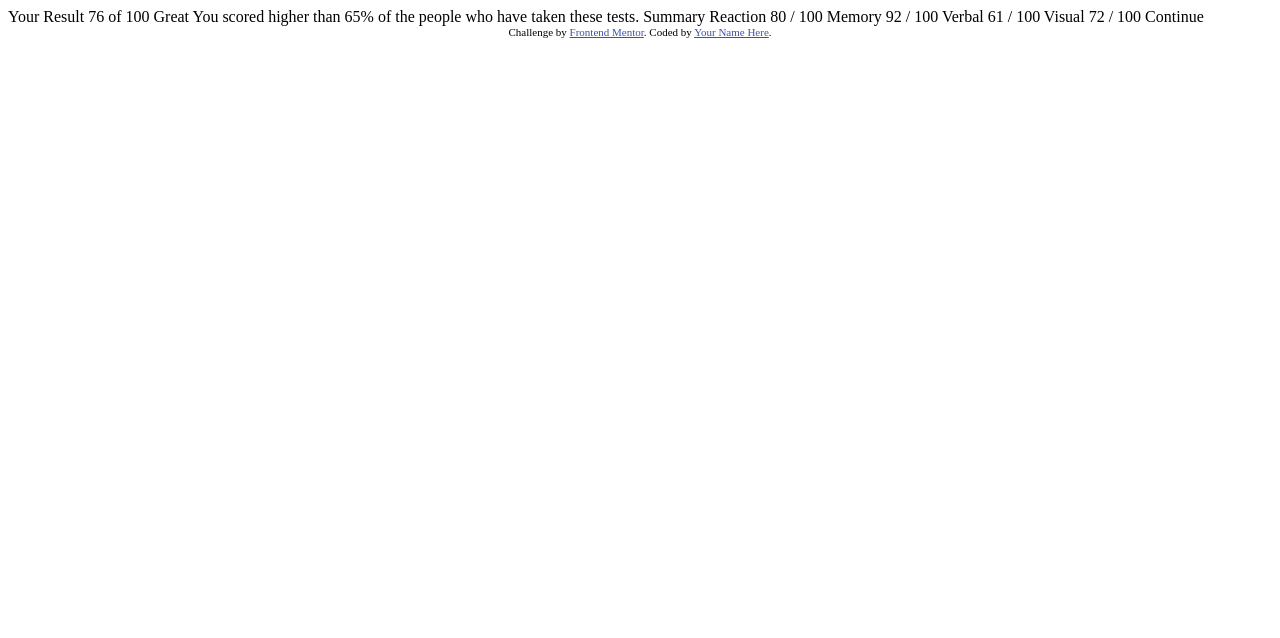
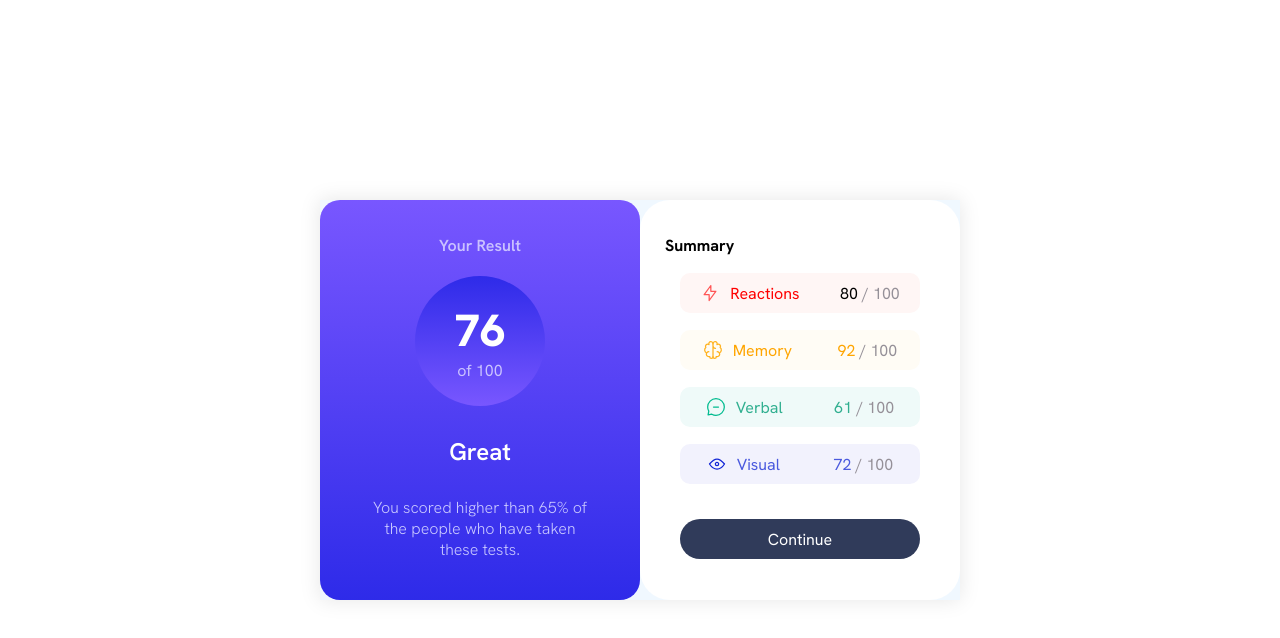
Before and after one commit to depinfo/mentor-chalenge-2, a plain HTML site: page index.html in a window 1280 px wide. Drawn offline with Linux system fonts and the light colour scheme.

Commit message:
add style

```diff
--- a/index.html
+++ b/index.html
@@ -5,43 +5,66 @@
   <meta name="viewport" content="width=device-width, initial-scale=1.0"> <!-- displays site properly based on user's device -->
 
   <link rel="icon" type="image/png" sizes="32x32" href="./assets/images/favicon-32x32.png">
+  <link rel="stylesheet" href="style.css">
+  <link rel="preconnect" href="https://fonts.googleapis.com">
+<link rel="preconnect" href="https://fonts.gstatic.com" crossorigin>
+<link href="https://fonts.googleapis.com/css2?family=Hanken+Grotesk:ital,wght@0,100..900;1,100..900&display=swap" rel="stylesheet">
+
 
   <title>Frontend Mentor | Results summary component</title>
 
-  <!-- Feel free to remove these styles or customise in your own stylesheet 👍 -->
-  <style>
-    .attribution { font-size: 11px; text-align: center; }
-    .attribution a { color: hsl(228, 45%, 44%); }
-  </style>
 </head>
 <body>
 
-  Your Result
-  76
-  of 100
+  <div class="container">
+     <div class="card">
+          <div class="result">
+            <div id="title">Your Result</div>
+            <div class="circle">
+              <div class="circle__inner__text">76</div>
+              <span class="of_100">of 100</span>
+            </div>
+            <div id="great">Great</div>
+            <div class="result_description">
+              You scored higher than 65% of the people who have taken these tests.
+            </div>
+          </div>
+          <div class="summary">
+            <div class="title">Summary</div>
+            <div class="dettails">
+              <div class="reaction">
+                <div id="reaction">
+                  <svg xmlns="http://www.w3.org/2000/svg" width="20" height="20" fill="none" viewBox="0 0 20 20"><path stroke="#F55" stroke-linecap="round" stroke-linejoin="round" stroke-width="1.25" d="M10.833 8.333V2.5l-6.666 9.167h5V17.5l6.666-9.167h-5Z"/></svg>
+                  <span class="label_reaction">Reactions</span>
+                </div>
+                <div>80 <span class="cent">/ 100</span></div>
+              </div>
+              <div class="memory">
+                <div id="memory">
+                  <svg xmlns="http://www.w3.org/2000/svg" width="20" height="20" fill="none" viewBox="0 0 20 20"><path stroke="#FFB21E" stroke-linecap="round" stroke-linejoin="round" stroke-width="1.25" d="M5.833 11.667a2.5 2.5 0 1 0 .834 4.858"/><path stroke="#FFB21E" stroke-linecap="round" stroke-linejoin="round" stroke-width="1.25" d="M3.553 13.004a3.333 3.333 0 0 1-.728-5.53m.025-.067a2.083 2.083 0 0 1 2.983-2.824m.199.054A2.083 2.083 0 1 1 10 3.75v12.917a1.667 1.667 0 0 1-3.333 0M10 5.833a2.5 2.5 0 0 0 2.5 2.5m1.667 3.334a2.5 2.5 0 1 1-.834 4.858"/><path stroke="#FFB21E" stroke-linecap="round" stroke-linejoin="round" stroke-width="1.25" d="M16.447 13.004a3.334 3.334 0 0 0 .728-5.53m-.025-.067a2.083 2.083 0 0 0-2.983-2.824M10 3.75a2.085 2.085 0 0 1 2.538-2.033 2.084 2.084 0 0 1 1.43 2.92m-.635 12.03a1.667 1.667 0 0 1-3.333 0"/></svg>
+                  <span class="label_memory">Memory</span>
+                </div>
+                <div>92 <span class="cent">/ 100</span></div>
+              </div>
+              <div class="verbal">
+                <div  id="verbal">
+                  <svg xmlns="http://www.w3.org/2000/svg" width="20" height="20" fill="none" viewBox="0 0 20 20"><path stroke="#00BB8F" stroke-linecap="round" stroke-linejoin="round" stroke-width="1.25" d="M7.5 10h5M10 18.333A8.333 8.333 0 1 0 1.667 10c0 1.518.406 2.942 1.115 4.167l-.699 3.75 3.75-.699A8.295 8.295 0 0 0 10 18.333Z"/></svg>
+                  <span class="label_verbal">Verbal</span>
+                </div>
+                <div>61 <span class="cent">/ 100</span></div>
+              </div>
+              <div class="visual">
+                <div id="visual">
+                  <svg xmlns="http://www.w3.org/2000/svg" width="20" height="20" fill="none" viewBox="0 0 20 20"><path stroke="#1125D6" stroke-linecap="round" stroke-linejoin="round" stroke-width="1.25" d="M10 11.667a1.667 1.667 0 1 0 0-3.334 1.667 1.667 0 0 0 0 3.334Z"/><path stroke="#1125D6" stroke-linecap="round" stroke-linejoin="round" stroke-width="1.25" d="M17.5 10c-1.574 2.492-4.402 5-7.5 5s-5.926-2.508-7.5-5C4.416 7.632 6.66 5 10 5s5.584 2.632 7.5 5Z"/></svg>
+                  <span class="label_visual">Visual</span>
+                </div>
+                <div>72 <span class="cent">/ 100</span></div>
+              </div>
+              <div class="button">Continue</div>
+            </div>
+          </div>
+     </div>
+  </div>
 
-  Great
-  You scored higher than 65% of the people who have taken these tests.
-
-  Summary
-
-  Reaction
-  80 / 100
-
-  Memory
-  92 / 100
-
-  Verbal
-  61 / 100
-
-  Visual
-  72 / 100
-
-  Continue
-
-  <div class="attribution">
-    Challenge by <a href="https://www.frontendmentor.io?ref=challenge" target="_blank">Frontend Mentor</a>.
-    Coded by <a href="#">Your Name Here</a>.
-  </div>
 </body>
 </html>
--- /dev/null
+++ b/style.css
@@ -0,0 +1,271 @@
+/* .hanken-grotesk-<uniquifier> {
+  font-family: "Hanken Grotesk", sans-serif;
+  font-optical-sizing: auto;
+  font-weight: <weight>;
+  font-style: normal;
+} */
+
+body {
+    margin: 0;
+    padding: 0;
+}
+
+.container {
+    width: 100%;
+    height: 800px;
+    display: flex;
+    justify-content: center;
+    align-items: center;
+}
+
+.card {
+    width: 50%;
+    height: 50%;
+    background-color: aliceblue;
+    display: grid;
+    grid-template-columns: 1fr 1fr;
+    box-shadow: 0 0 20px 0 rgba(0, 0, 0, 0.1);
+
+}
+
+.result {
+    width: 100%;
+    height: 100%;
+    background: linear-gradient(to top, hsl(241, 81%, 54%), hsl(252, 100%, 67%)); /* Dégradé de couleur de bas en haut */
+    border-radius: 20px;
+    display: flex;
+    flex-direction: column;
+    align-items: center;
+}
+#title {
+    text-align: center;
+    margin-top: 35px;
+    color: hsl(248, 100%, 88%);
+    font-family: "Hanken Grotesk", sans-serif;
+    font-optical-sizing: auto;
+    font-weight: 600;
+    font-style: normal;
+}
+
+.circle {
+    margin-top: 20px;
+    width: 130px;
+    height: 130px;
+    border-radius: 50%;
+    display: flex;
+    flex-direction: column;
+    justify-content: center;
+    align-items: center;
+    background:linear-gradient(to top,hsl(252, 100%, 67%), hsl(241, 81%, 54%));;
+}
+
+.circle__inner__text {
+    color : white;
+    font-size: 45px;
+    font-family: "Hanken Grotesk", sans-serif;
+    font-optical-sizing: auto;
+    font-weight: 800;
+    font-style: normal;
+    padding: auto;
+}
+
+.of_100 {
+
+    color: hsl(248, 100%, 88%);
+    font-family: "Hanken Grotesk", sans-serif;
+    font-optical-sizing: auto;
+    font-weight: 400;
+    font-style: normal;
+}
+
+#great {
+    margin-top: 30px;
+    color : white;
+    font-size: 24px;
+    font-family: "Hanken Grotesk", sans-serif;
+    font-optical-sizing: auto;
+    font-weight: 600;
+    font-style: normal;
+    padding: auto;
+}
+
+.result_description {
+    margin-top: 30px;
+    width: 70%;
+    text-align: center;
+    color: hsl(241, 100%, 89%);
+    font-family: "Hanken Grotesk", sans-serif;
+    font-optical-sizing: auto;
+    font-weight: 300;
+    font-style: normal;
+}
+
+.title {
+    display: flex;
+    justify-content: start;
+    margin-top: 35px;
+    margin-left: 25px;
+    font-family: "Hanken Grotesk", sans-serif;
+    font-optical-sizing: auto;
+    font-weight: 700;
+    font-style: normal;
+}
+
+.dettails {
+    display: flex;
+    flex-direction: column;
+    align-items: center;
+}
+
+.reaction {
+    width: 75%;
+    margin-top: 17px;
+    height: 40px;
+    display: flex;
+    font-family: "Hanken Grotesk", sans-serif;
+    justify-content: space-around;
+    align-items: center;
+    background-color: hsl(6, 100%, 98%);
+    border-radius: 10px;
+    cursor: pointer;
+}
+
+.memory {
+    width: 75%;
+    margin-top: 17px;
+    height: 40px;
+    font-family: "Hanken Grotesk", sans-serif;
+    display: flex;
+    justify-content: space-around;
+    align-items: center;
+    border-radius: 10px;
+    background-color: hsl(42, 100%, 98%);
+    color: orange;
+    cursor: pointer;
+}
+
+.verbal {
+    width: 75%;
+    margin-top: 17px;
+    height: 40px;
+    display: flex;
+    font-family: "Hanken Grotesk", sans-serif;
+    justify-content: space-around;
+    align-items: center;
+    border-radius: 10px;
+    background-color: hsl(173, 53%, 96%);
+    color: hsl(165, 56%, 44%);
+    cursor: pointer;
+}
+
+.visual {
+    width: 75%;
+    margin-top: 17px;
+    height: 40px;
+    font-family: "Hanken Grotesk", sans-serif;
+    display: flex;
+    justify-content: space-around;
+    align-items: center;
+    background-color: hsl(240, 71%, 97%);
+    color : hsl(234, 69%, 58%);
+    border-radius: 10px;
+    cursor: pointer;
+}
+
+.button {
+    width: 75%;
+    height: 40px;
+    font-family: "Hanken Grotesk", sans-serif;
+    margin-top: 35px;
+    background-color: hsl(224, 30%, 27%);
+    border-radius: 45px;
+    display: flex;
+    justify-content: center;
+    align-items: center;
+    color: white;
+    cursor: pointer;
+
+}
+
+.button:hover {
+    background-color: hsl(252, 100%, 67%);
+}
+
+.label_reaction {
+    color: red;
+    display: flex;
+    margin-left:10px;
+
+}
+
+.label_memory {
+    margin-left:10px;
+}
+
+.label_verbal {
+    margin-left:10px;
+}
+
+.label_visual {
+    margin-left:10px;
+}
+
+
+.summary {
+    background-color: white;
+    border-radius: 30px;
+}
+
+#reaction {
+    display: flex;
+}
+
+#memory {
+    display: flex;
+}
+
+#verbal {
+    display: flex;
+}
+
+#visual {
+    display: flex;
+}
+
+.cent {
+    color : hsl(280, 4%, 58%);
+    font-family: "Hanken Grotesk", sans-serif;
+}
+
+@media screen and (max-width: 865px){
+     .card {
+        width: 100%;
+        display: flex;
+        flex-direction: column;
+        margin-top: 0;
+        box-shadow:  none ;
+     }
+
+     .result {
+            margin-top: 0;
+            padding-top: 0;
+            border-radius: 0px 0px 30px 30px;
+
+     }
+
+     .result_description {
+        margin-bottom: 20px;
+     }
+
+     .button {
+        margin-bottom: 20px;
+     }
+     .container{
+        height: 100%;
+     }
+     .summary {
+        height: 400%;
+     }
+
+
+}
```
